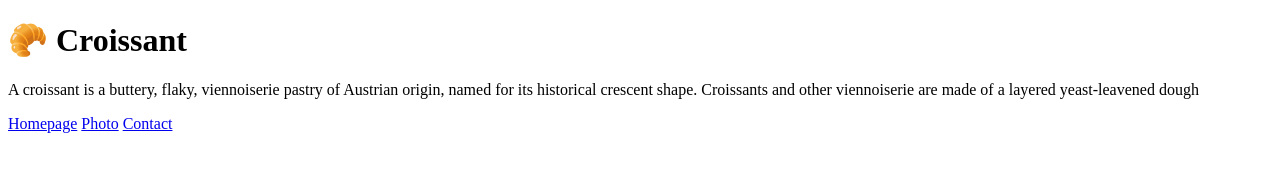
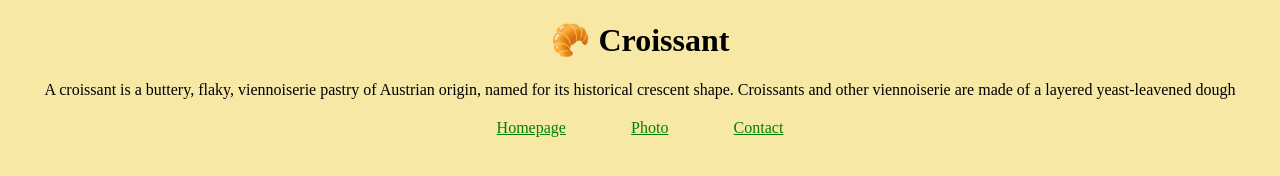
Before and after one commit to Tetiana-Breslavska/Croissant, a plain HTML site: page index.html in a window 1280 px wide. Drawn offline with Linux system fonts and the light colour scheme.

Commit message:
Add styles

```diff
--- a/index.html
+++ b/index.html
@@ -1,16 +1,22 @@
 <!DOCTYPE html>
 <html lang="en">
   <head>
-    <meta charset="UTF-8">
-    <meta name="viewport" content="width=device-width, initial-scale=1.0">
+    <meta charset="UTF-8" />
+    <meta name="viewport" content="width=device-width, initial-scale=1.0" />
     <title>Croissant</title>
+    <link rel="stylesheet" href="/src/styles.css" />
   </head>
   <body>
     <h1>🥐 Croissant</h1>
-    <p>A croissant is a buttery, flaky, viennoiserie pastry of Austrian origin, named for its historical crescent shape. Croissants and other viennoiserie are made of a layered yeast-leavened dough</p>
+    <p>
+      A croissant is a buttery, flaky, viennoiserie pastry of Austrian origin,
+      named for its historical crescent shape. Croissants and other viennoiserie
+      are made of a layered yeast-leavened dough
+    </p>
+    <nav>
       <a href="/" title="Home">Homepage</a>
       <a href="/photo.html" title="Croissant photo">Photo</a>
       <a href="/contact.html" title="Contact croissant.com">Contact</a>
-
+    </nav>
   </body>
 </html>
--- a/src/styles.css
+++ b/src/styles.css
@@ -0,0 +1,23 @@
+body{
+    background: #f8e8a6;
+}
+h1, p{
+    text-align: center;
+}
+
+nav{
+    display: flex;
+    width: 33%;
+    margin: 0 auto;
+    justify-content: space-evenly;
+    margin-top: 20px;
+
+}
+nav a{
+    color:green;
+}
+
+.croissant-photo{
+    display: block;
+    margin: 0 auto;
+}
```
Also changed, not shown: contact.html (+11 -5 lines), photo.html (+6 -4 lines). Lines whose indentation alone changed are shown as unchanged.
